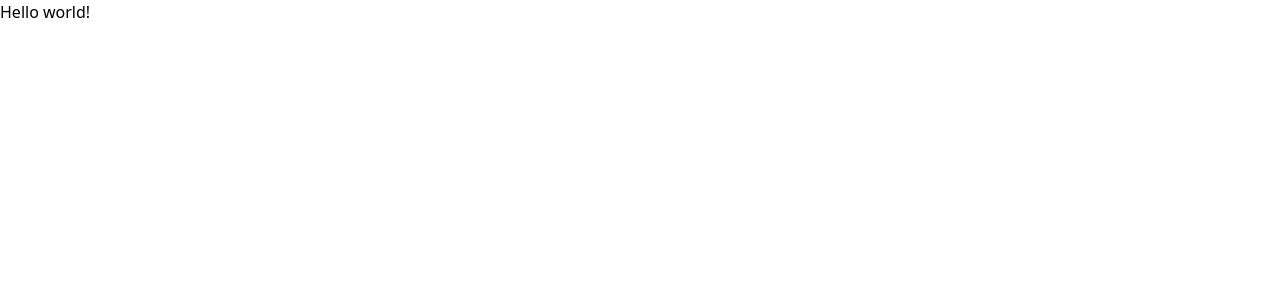
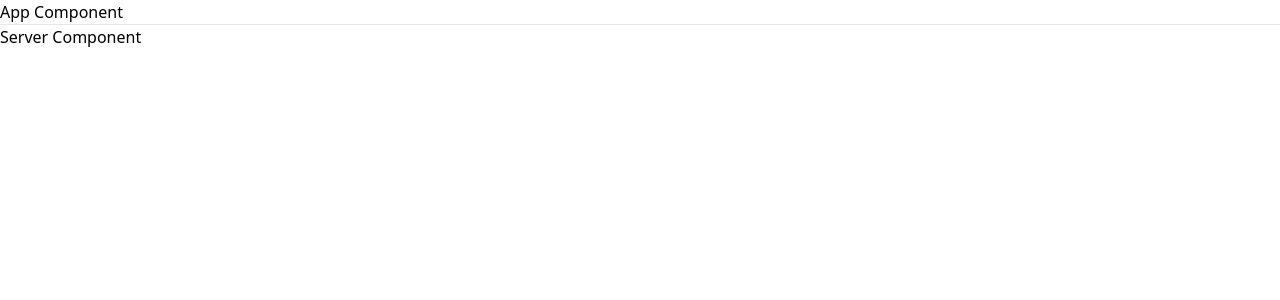
Before and after one commit to CipherGirl/Udemy---Angular, an Angular app: page / in a window 1280 px wide. Shown: the top 300 px of the page. Built offline with nearby package versions, Linux system fonts and the light colour scheme.

Commit message:
Create new component manually

```diff
--- a/src/app/app.component.html
+++ b/src/app/app.component.html
@@ -1 +1,3 @@
-<h1 class="text-3xl font-bold underline">Hello world!</h1>
+<h1 class="text-3xl font-bold underline">App Component</h1>
+<hr />
+<app-server></app-server>
--- a/src/app/app.module.ts
+++ b/src/app/app.module.ts
@@ -3,9 +3,10 @@ import { BrowserModule } from '@angular/platform-browser';
 
 import { AppComponent } from './app.component';
 import { FormsModule } from '@angular/forms';
+import { ServerComponent } from './server/server.component';
 
 @NgModule({
-  declarations: [AppComponent],
+  declarations: [AppComponent, ServerComponent],
   imports: [BrowserModule, FormsModule],
   providers: [],
   bootstrap: [AppComponent],
--- /dev/null
+++ b/src/app/server/server.component.ts
@@ -0,0 +1,4 @@
+import { Component } from '@angular/core';
+
+@Component({ selector: 'app-server', template: '<h1>Server Component</h1>' })
+export class ServerComponent {}
```
